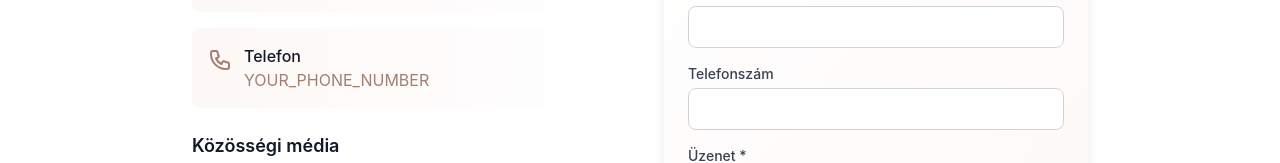
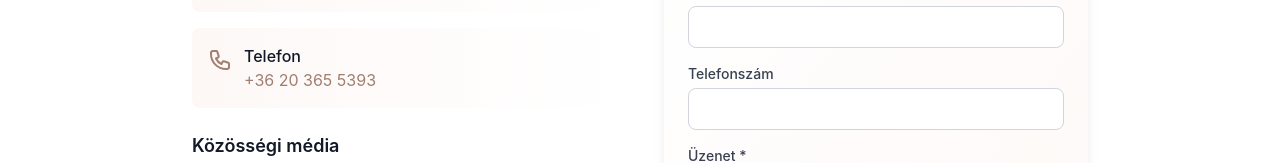
Before and after one commit to jodajoda/peleiniki, a React (Vite) app in the folder website/: page /peleiniki/contact in a window 1280 px wide. Shown: the part 360-523 px from the top of the page. Built offline with nearby package versions, Linux system fonts and the light colour scheme.

Commit message:
fix links and gestures

```diff
--- a/website/src/components/Lightbox.jsx
+++ b/website/src/components/Lightbox.jsx
@@ -50,7 +50,7 @@ const Lightbox = ({ images, currentIndex, onClose, onNext, onPrev }) => {
         handlePrev();
       }
     },
-    preventDefaultTouchmoveEvent: true,
+    preventScrollOnSwipe: true,
     trackMouse: true, // Also enables mouse dragging
     delta: 50, // Minimum distance for swipe
   });
@@ -77,6 +77,7 @@ const Lightbox = ({ images, currentIndex, onClose, onNext, onPrev }) => {
 
   return (
     <div
+      {...swipeHandlers}
       role="dialog"
       aria-modal="true"
       aria-label="Képnéző"
@@ -134,8 +135,7 @@ const Lightbox = ({ images, currentIndex, onClose, onNext, onPrev }) => {
 
       {/* Image */}
       <div
-        {...swipeHandlers}
-        className="max-w-7xl max-h-[90vh] p-4 touch-pan-y select-none"
+        className="max-w-7xl max-h-[90vh] p-4 select-none"
         onClick={(e) => e.stopPropagation()}
         role="img"
         aria-label={`Kép ${currentIndex + 1} / ${images.length}: ${currentImage.alt}`}
--- a/website/src/pages/Contact.jsx
+++ b/website/src/pages/Contact.jsx
@@ -192,10 +192,10 @@ const Contact = () => {
                     <div>
                       <div className="font-medium text-gray-900">Telefon</div>
                       <a
-                        href="tel:YOUR_PHONE"
+                        href="tel:+36203655393"
                         className="text-primary-600 hover:text-primary-700 transition-colors duration-300"
                       >
-                        YOUR_PHONE_NUMBER
+                        +36 20 365 5393
                       </a>
                     </div>
                   </div>
@@ -208,7 +208,7 @@ const Contact = () => {
                 </h3>
                 <div className="flex space-x-4">
                   <a
-                    href="YOUR_INSTAGRAM_URL"
+                    href="https://www.instagram.com/peleinikifotoi/"
                     target="_blank"
                     rel="noopener noreferrer"
                     className="p-3 bg-gradient-to-br from-primary-50 to-primary-100 rounded-full hover:bg-primary-200 hover:shadow-glow transition-all duration-300 hover:-translate-y-1 hover:rotate-6"
@@ -221,7 +221,7 @@ const Contact = () => {
                     />
                   </a>
                   <a
-                    href="YOUR_FACEBOOK_URL"
+                    href="https://www.facebook.com/peleinikifoto"
                     target="_blank"
                     rel="noopener noreferrer"
                     className="p-3 bg-gradient-to-br from-primary-50 to-primary-100 rounded-full hover:bg-primary-200 hover:shadow-glow transition-all duration-300 hover:-translate-y-1 hover:rotate-6"
```
Also changed, not shown: 1 other file (tests, documents, lock files or other folders).
